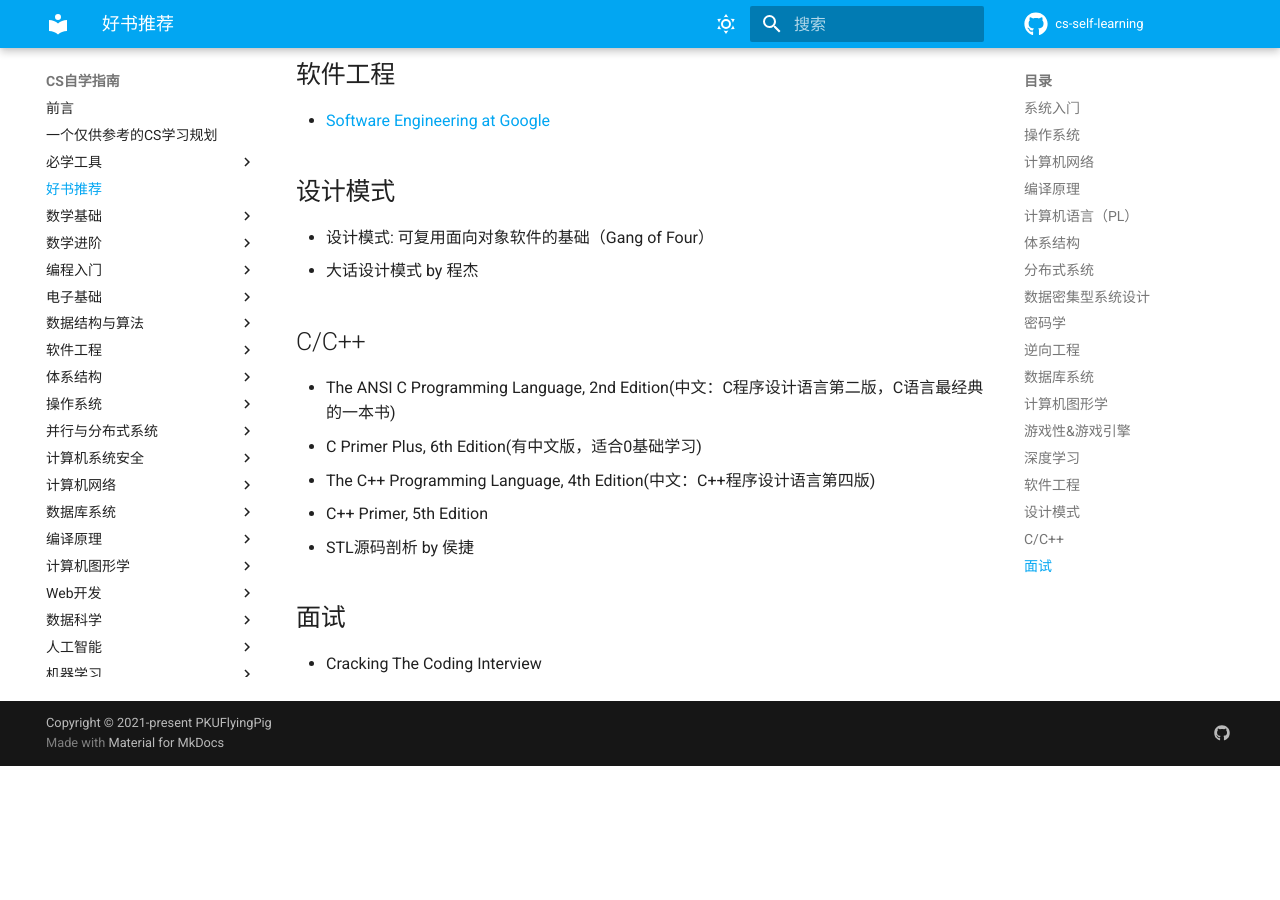
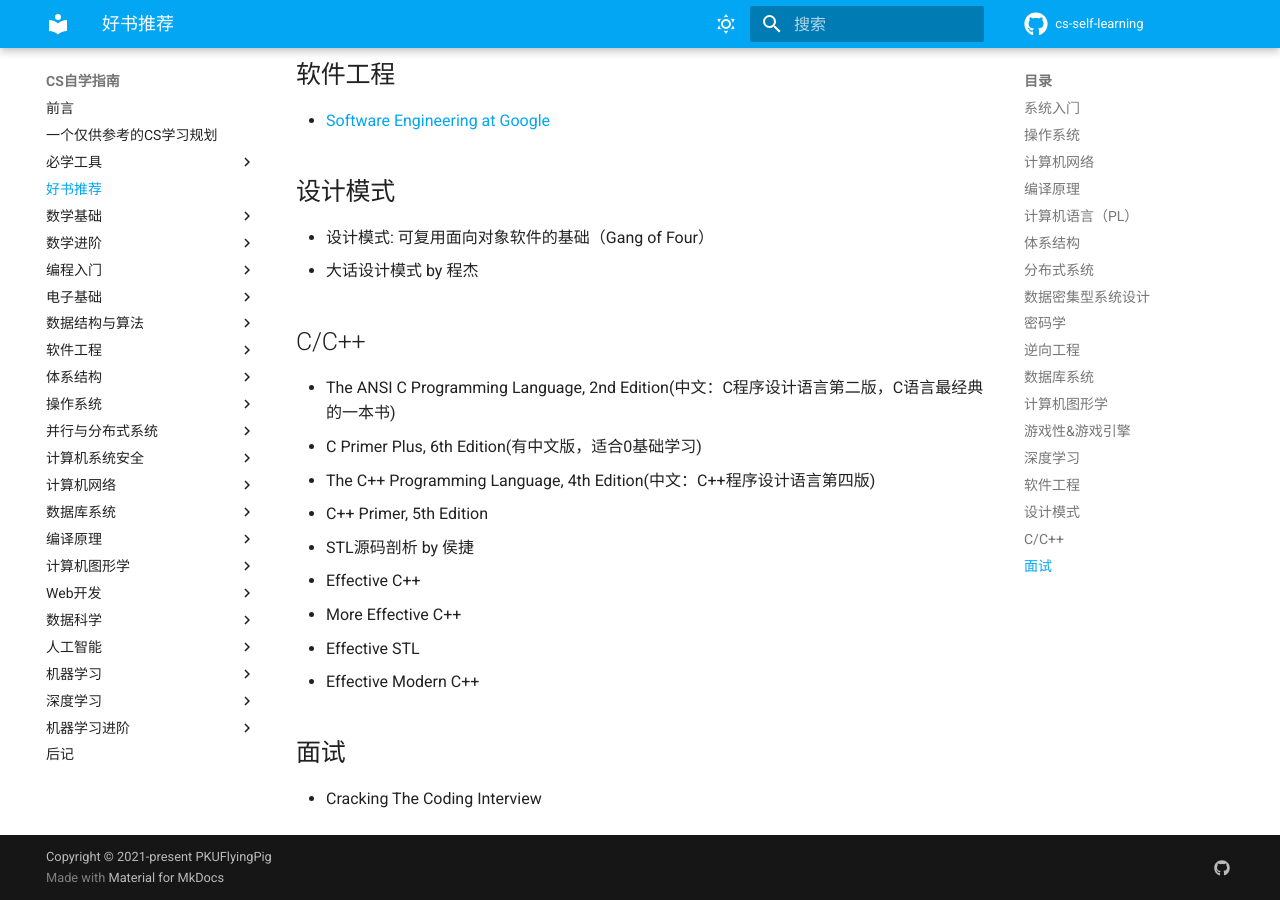
Before and after one commit to PKUFlyingPig/cs-self-learning, an MkDocs documentation site: the page built from docs/好书推荐.md, in a window 1280 px wide and 900 px high, scrolled down 3073 px. Built offline with MkDocs 1.6.1 and Material for MkDocs 9.7.7, drawn with Linux system fonts in a browser that asks for light colours; comment, search, counter and statistics services are not loaded; before the commit the page ends 3839 px from its top, so only the background shows below that.

Commit message:
Add some books for C++

```diff
--- a/docs/好书推荐.md
+++ b/docs/好书推荐.md
@@ -108,6 +108,10 @@
 - The C++ Programming Language, 4th Edition(中文：C++程序设计语言第四版)
 - C++ Primer, 5th Edition
 - STL源码剖析 by 侯捷
+- Effective C++
+- More Effective C++
+- Effective STL
+- Effective Modern C++
 
 ## 面试
 
```
